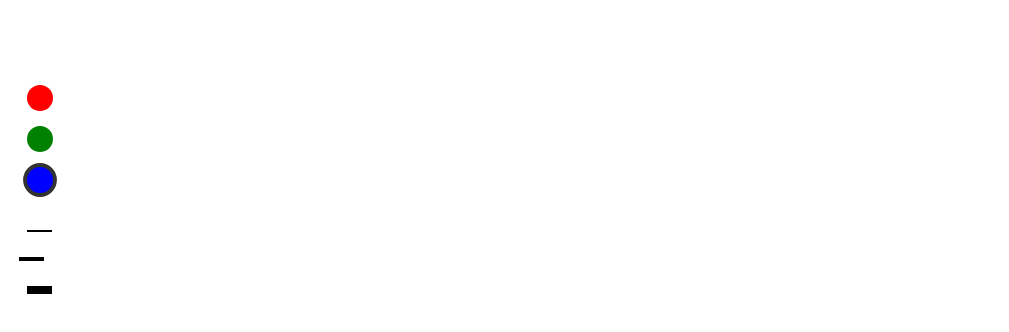
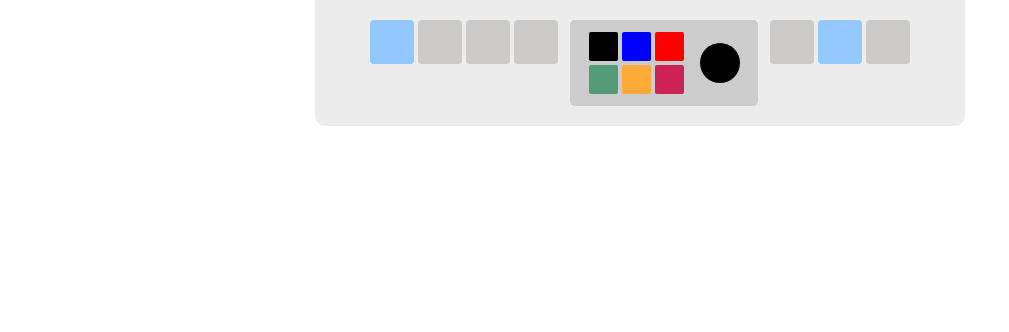
Before and after one commit to JenvyXU/Canvas-demo, a plain HTML site: page index.html in a window 1280 px wide. Shown: the whole page, without its empty margins (0-1009 px from the left). Drawn offline with Linux system fonts and the light colour scheme.

Commit message:
重新修改样式

```diff
--- a/index.html
+++ b/index.html
@@ -7,32 +7,65 @@
   <link rel="stylesheet" href="./style.css">
 </head>
 <body>
-  <canvas id="canvas" width=300 height=300 ></canvas>
-  <div class="actions">
-  	<svg id="pen" class="icon active">
-    	<use xlink:href="#icon-pen1"></use>
+	<div class="tools">
+		<ul class="actions">
+			<li id="pen" class="active">
+					<svg class="icon">
+						<use xlink:href="#icon-nib"></use>
 					</svg>
-	<svg id="eraser" class="icon">
-    	<use xlink:href="#icon-eraser1"></use>
+			</li>
+			<li id="eraser">
+			<svg class="icon">
+					<use xlink:href="#icon-rubber"></use>
 			</svg>
-	<svg id="clear" class="clear">
-    	<use xlink:href="#icon-delete"></use>
+			</li>
+			<li id="clear">
+			<svg class="clear icon">
+					<use xlink:href="#icon-decorate"></use>
 			</svg>
-	<svg id="download" class="download">
-    	<use xlink:href="#icon-download"></use>
+			</li>
+			<li id="download">
+			<svg class="download icon">
+					<use xlink:href="#icon-download1"></use>
 			</svg>
+			</li>
+		</ul>
+		<ol class="colors">
+			<div class="allColor">
+				<li id="color1" class="color1"></li>
+				<li id="color2" class="color2"></li>
+				<li id="color3" class="color3"></li>
+				<li id="color4" class="color4"></li>
+				<li id="color5" class="color5"></li>
+				<li id="color6" class="color6 active"></li>
 			</div>
-  <ol class="colors">
-  	<li id="red" class="red"></li>
-  	<li id="green" class="green"></li>
-  	<li id="blue" class="blue active"></li>
+			<div class="currentColor color1" id="currentColor">
+
+			</div>
+
 		</ol>
 		<ol class="sizes">
-  	<li id="thin" class="thin"></li>
-  	<li id="middle" class="middle active"></li>
-  	<li id="thick" class="thick"></li>
+			<li id="thin" class="thin">
+					<svg class="icon">
+							<use xlink:href="#icon-point"></use>
+					</svg>
+			</li>
+			<li id="middle" class="middle active">
+					<svg class="icon">
+							<use xlink:href="#icon-point2"></use>
+					</svg>
+			</li>
+			<li id="thick" class="thick">
+					<svg class="icon">
+							<use xlink:href="#icon-point3"></use>
+					</svg>
+			</li>
 		</ol>
+
+	</div>
+  <canvas id="canvas" width=300 height=300 ></canvas>
+
 </body>
 <script src="./main.js"></script>
-<script src="//at.alicdn.com/t/font_631244_ohqn2r7bb3a98uxr.js"></script>
+<script src="//at.alicdn.com/t/font_631244_4uxbu6azbg5.js"></script>
 </html>
--- a/main.js
+++ b/main.js
@@ -128,18 +128,133 @@ function autoSetCanvasSize(canvas){
     context.fillRect(0,0,pageWidth,pageHeight)
   }
 }
-
+pen.onclick=function(){
+  console.log(2)
+  eraserEnable=false
+  pen.classList.add('active')
+  eraser.classList.remove('active')
+}
 eraser.onclick=function(){
   eraserEnable=true
   eraser.classList.add('active')
   pen.classList.remove('active')
 }
-pen.onclick=function(){
-  eraserEnable=false
-  pen.classList.add('active')
-  eraser.classList.remove('active')
+
+
+var currentColor=document.getElementById('currentColor')
+var colors=['color1','color2','color3','color4','color5','color6']
+
+
+color1.onclick=function(){
+  color1.classList.add('active')
+  color2.classList.remove('active')
+  color3.classList.remove('active')
+  color4.classList.remove('active')
+  color5.classList.remove('active')
+  color6.classList.remove('active')
+  colors.map(function(color){
+    if(color!=='color1'){
+      currentColor.classList.remove(color)
+    }
+  })
+  currentColor.classList.add('color1')
+  context.fillStyle='black';
+  context.strokeStyle='black';
 }
-red.onclick=function(){
+color2.onclick=function(){
+  color2.classList.add('active')
+  color1.classList.remove('active')
+  color3.classList.remove('active')
+  color4.classList.remove('active')
+  color5.classList.remove('active')
+  color6.classList.remove('active')
+  colors.map(function(color){
+    if(color!=='color2'){
+      currentColor.classList.remove(color)
+    }
+  })
+  currentColor.classList.add('color2')
+  context.fillStyle='blue';
+  context.strokeStyle='blue';
+}
+color3.onclick=function(){
+  color3.classList.add('active')
+  color2.classList.remove('active')
+  color1.classList.remove('active')
+  color4.classList.remove('active')
+  color5.classList.remove('active')
+  color6.classList.remove('active')
+  colors.map(function(color){
+    if(color!=='color3'){
+      currentColor.classList.remove(color)
+    }
+  })
+  currentColor.classList.add('color3')
+  context.fillStyle='red';
+  context.strokeStyle='red';
+}
+color4.onclick=function(){
+  color4.classList.add('active')
+  color2.classList.remove('active')
+  color3.classList.remove('active')
+  color1.classList.remove('active')
+  color5.classList.remove('active')
+  color6.classList.remove('active')
+  colors.map(function(color){
+    if(color!=='color4'){
+      currentColor.classList.remove(color)
+    }
+  })
+  currentColor.classList.add('color4')
+  context.fillStyle='#549B77';
+  context.strokeStyle='#549B77';
+}
+color5.onclick=function(){
+  color5.classList.add('active')
+  color2.classList.remove('active')
+  color3.classList.remove('active')
+  color4.classList.remove('active')
+  color1.classList.remove('active')
+  color6.classList.remove('active')
+  colors.map(function(color){
+    if(color!=='color5'){
+      currentColor.classList.remove(color)
+    }
+  })
+  currentColor.classList.add('color5')
+  context.fillStyle='#FEAA39';
+  context.strokeStyle='#FEAA39';
+}
+color6.onclick=function(){
+  color6.classList.add('active')
+  color2.classList.remove('active')
+  color3.classList.remove('active')
+  color4.classList.remove('active')
+  color5.classList.remove('active')
+  color1.classList.remove('active')
+  colors.map(function(color){
+    if(color!=='color6'){
+      currentColor.classList.remove(color)
+    }
+  })
+  currentColor.classList.add('color6')
+
+  context.fillStyle='#CD2256';
+  context.strokeStyle='#CD2256';
+}
+
+
+
+
+
+
+
+
+
+
+/**
+ *
+ * red.onclick=function(){
   red.classList.add('active')
   blue.classList.remove('active')
   green.classList.remove('active')
@@ -161,6 +276,9 @@ green.onclick=function(){
   context.fillStyle='green';
   context.strokeStyle='green';
 }
+ *
+ */
+
 thin.onclick=function(){
   lineWidth=2
   thin.classList.add('active')
--- a/style.css
+++ b/style.css
@@ -9,83 +9,171 @@ ul,ol{
 	list-style: none;
 	padding: 0;
 }
+body{
+	overflow: hidden;
+}
 *{margin:0;padding: 0px}
-.actions{
-  position:fixed;
-  top:0;
-  left:0;
-  padding: 20px;
-}
-.actions>svg{
-	width:2em;
-	height:2em;
-	margin:0 10px;
-	transition: all 0.3s;
-}
-.actions>svg.active{
-	color: red;
-	transform: scale(1.2);
-}
 .icon {
    width: 1em; height: 1em;
    vertical-align: -0.15em;
    fill: currentColor;
     overflow: hidden;
  }
+.tools{
+	background: #EBECEB;
+	position: relative;
+	display: flex;
+	flex-wrap: wrap;
+	justify-content: center;
+	margin-left: auto;
+	margin-right: auto;
+	border-bottom-right-radius: 10px;
+	border-bottom-left-radius: 10px;
+	z-index: 1;
+	padding: 20px 0;
+	width: 650px;
+}
+.tools>.actions{
+	display: flex;
+}
+.tools>.actions .icon{
+	width:1.8em;
+	height:1.8em;
+}
+.tools>.actions>li{
+	width: 40px;
+	height: 40px;
+	display: flex;
+	justify-content: center;
+	align-items: center;
+	border-radius: 4px;
+	transition: all 0.3s;
+	margin: 0 2px;
+	background: #CCCAC9;
+	border: 2px solid transparent;
+}
+.tools>.actions>li.active{
+	background: #93C8FF;
+}
+.tools>.actions>li:hover{
+	cursor: pointer;
+	border: 2px solid #93C8FF;
+
+ }
  .colors{
- 	position: fixed;
- 	top: 70px;
- 	left:12px;
+	display: flex;
+	justify-content: center;
+	align-items: center;
+	flex-wrap: wrap;
+	background: #CBCCCB;
+	margin: 0 10px 0 10px;
+	border-radius: 5px;
+	padding: 6px 2px;
+
  }
- .colors>li{
- 	width:20px;
- 	height: 20px;
- 	border-radius: 50%;
- 	margin:15px;
- 	border: 3px solid transparent;
+ .colors>.allColor{
+	display: flex;
+	width: 100px;
+	justify-content: center;
+	flex-wrap: wrap;
+	background: #CBCCCB;
+	padding: 4px;
+	margin: 0 10px 0 10px;
+	border-radius: 5px;
+ }
+ .colors>.allColor>li{
+ 	width:25px;
+ 	height: 25px;
+	margin:2px;
+	border-radius: 2px;
+ 	border: 2px solid transparent;
  	transition: all 0.3s;
  }
-.colors>li.red{
- 	background: red;
+ .colors>.allColor>li:hover{
+	border: 2px solid #93C8FF;
  }
-.colors>li.blue{
+ .colors>.currentColor{
+	 width: 40px;
+	 height: 40px;
+	 margin-right: 16px;
+	 border-radius: 50%;
+ }
+ .colors>.allColor>li.color1{
+ 	background: black;
+ }
+ .colors>.allColor>li.color2{
    background: blue;
 }
-.colors>li.green{
-    background: green;
+.colors>.allColor>li.color3{
+    background: red;
 }
- .colors>li.active{
- 	border: 3px solid #333333;
- 	transform: scale(1.3);
- }
- body{
- 	overflow: hidden;
- }
- .sizes{
- 	position: fixed;
- 	left: 2px;
- 	top: 205px;
+.colors>.allColor>li.color4{
+    background: #549B77;
+}
+.colors>.allColor>li.color5{
+    background: #FEAA39;
+}
+.colors>.allColor>li.color6{
+    background: #CD2256;
+}
+.colors>.allColor>li.active{
 
  }
+
+ .currentColor.color1{
+	background: black;
+}
+.currentColor.color2{
+  background: blue;
+}
+.currentColor.color3{
+   background: red;
+}
+.currentColor.color4{
+   background: #549B77;
+}
+.currentColor.color5{
+   background: #FEAA39;
+}
+.currentColor.color6{
+   background: #CD2256;
+}
+
+ .sizes{
+	 display: flex;
+ }
+
  .sizes>li{
- 	margin:25px;
- 	transition: all 0.1s;
+	margin:0 2px;
+	width: 40px;
+	height: 40px;
+	border-radius: 4px;
+	transition: all 0.1s;
+	display: flex;
+	justify-content: center;
+	align-items: center;
+	background: #CCCAC9;
+	border: 2px solid transparent;
+ }
+ .sizes>li:hover{
+	border: 2px solid #93C8FF;
+	background: #CCCAC9;
+	cursor: pointer;
+ }
+ .sizes>li .icon{
+	width:1.8em;
+	height:1.8em;
+	padding: 5px;
  }
  .sizes>.thin{
- 	height:2px;
- 	width: 25px;
- 	background-color: black;
+
  }
-  .sizes>.middle{
- 	height:4px;
- 	width: 25px;
- 	background: black;
+.sizes>.middle{
+
  }
  .sizes>.thick{
- 	height:8px;
- 	width: 25px;
- 	background: black;
+
  }
  .sizes>li.active{
- 	transform: translateX(-8px);
+	background: #94C9FF;
  }
```
Lines whose indentation alone changed are shown as unchanged.
